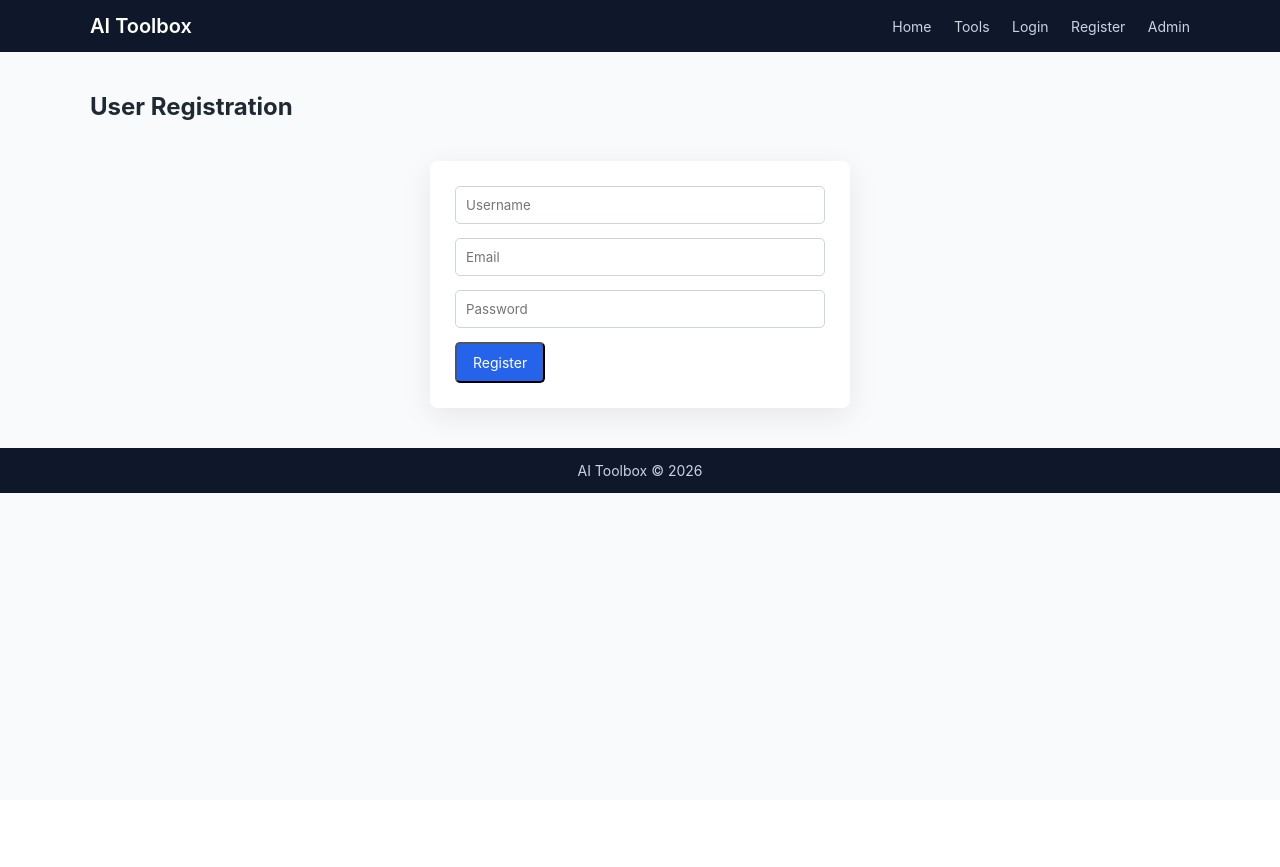
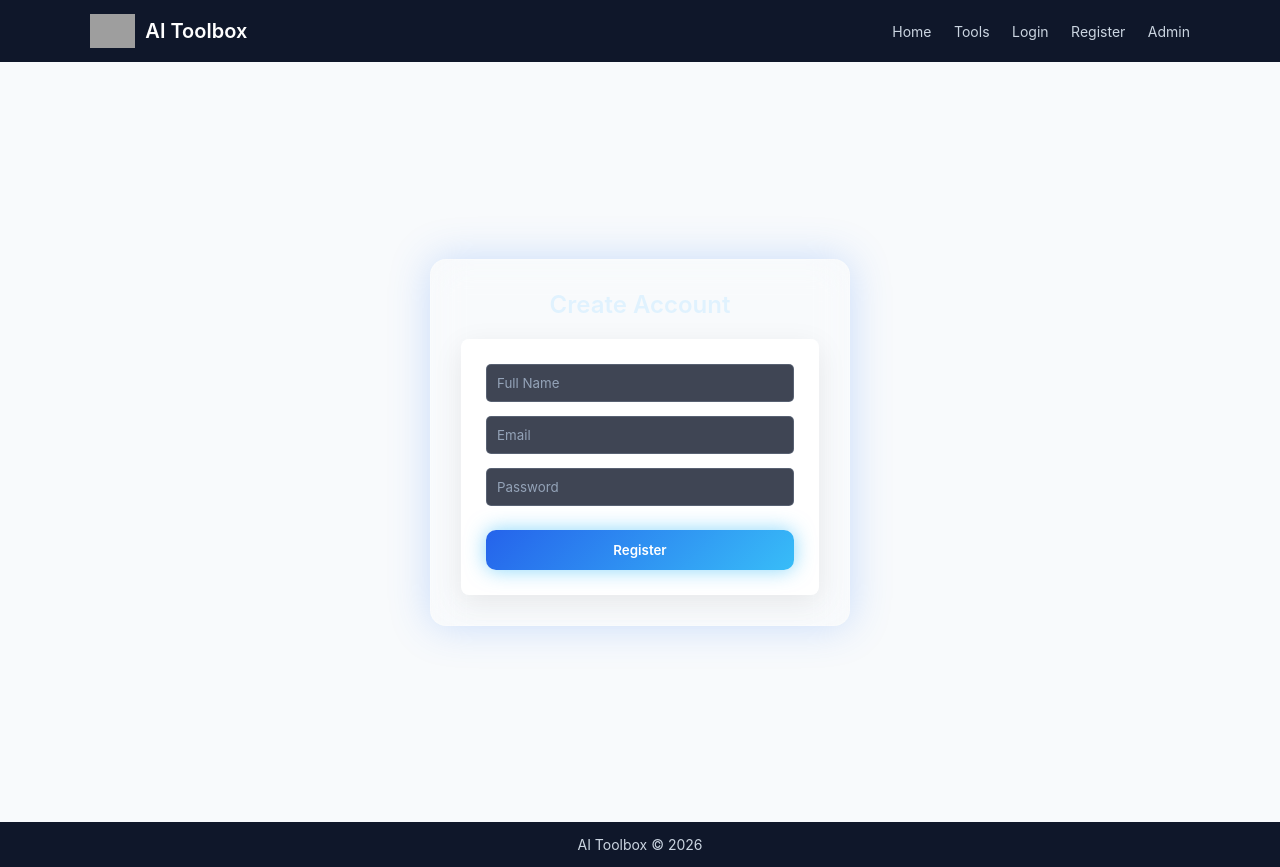
Before and after one commit to ai-toolbox-project/ai-toolbox, a Flask app: page /register in a window 1280 px wide. Before the commit the page ends 493 px from the top, so only its background shows below. Run offline with Flask 3, Linux system fonts and the light colour scheme; grey boxes are pictures that could not be loaded.

Commit message:
Added client logo to navbar

```diff
--- a/static/css/style.css
+++ b/static/css/style.css
@@ -1,3 +1,11 @@
+/* ===== TECH BACKGROUND ===== */
+body {
+    min-height: 100vh;
+    background: radial-gradient(circle at top, #0f172a, #020617);
+    color: #e5e7eb;
+}
+
+
 /* ===== RESET ===== */
 * {
     margin: 0;
@@ -54,6 +62,25 @@ body {
     background: #2563eb;
     color: white !important;
 }
+
+/* ===== LOGO AREA ===== */
+.logo-area {
+    display: flex;
+    align-items: center;
+    gap: 10px;
+}
+
+.logo-area img {
+    height: 34px;
+    width: auto;
+}
+
+.logo-area span {
+    color: #ffffff;
+    font-size: 20px;
+    font-weight: 600;
+}
+
 
 /* ===== PAGE CONTENT ===== */
 .page-content {
@@ -189,3 +216,125 @@ th {
     color: #991b1b;
     border: 1px solid #fecaca;
 }
+
+/* ===== AUTH CONTAINER ===== */
+.auth-wrapper {
+    min-height: calc(100vh - 120px);
+    display: flex;
+    justify-content: center;
+    align-items: center;
+}
+
+/* ===== GLASS CARD ===== */
+.auth-card {
+    width: 420px;
+    padding: 30px;
+    border-radius: 16px;
+    background: rgba(255, 255, 255, 0.08);
+    backdrop-filter: blur(18px);
+    -webkit-backdrop-filter: blur(18px);
+    border: 1px solid rgba(255, 255, 255, 0.2);
+    box-shadow: 0 0 40px rgba(59, 130, 246, 0.25);
+}
+
+/* ===== AUTH TITLE ===== */
+.auth-card h2 {
+    text-align: center;
+    margin-bottom: 20px;
+    font-weight: 600;
+    color: #e0f2fe;
+}
+
+/* ===== INPUTS ===== */
+.auth-card input {
+    background: rgba(15, 23, 42, 0.8);
+    border: 1px solid rgba(148, 163, 184, 0.3);
+    color: #e5e7eb;
+}
+
+.auth-card input::placeholder {
+    color: #94a3b8;
+}
+
+.auth-card input:focus {
+    outline: none;
+    border-color: #38bdf8;
+    box-shadow: 0 0 10px rgba(56, 189, 248, 0.6);
+}
+
+/* ===== GLOW BUTTON ===== */
+.auth-card button {
+    width: 100%;
+    margin-top: 10px;
+    background: linear-gradient(135deg, #2563eb, #38bdf8);
+    border: none;
+    padding: 12px;
+    border-radius: 10px;
+    font-weight: 600;
+    color: white;
+    cursor: pointer;
+    box-shadow: 0 0 20px rgba(56, 189, 248, 0.6);
+}
+
+.auth-card button:hover {
+    transform: translateY(-2px);
+    box-shadow: 0 0 35px rgba(56, 189, 248, 0.9);
+}
+
+/* ===== HOME TECH BACKGROUND ===== */
+.home-hero {
+    background:
+        radial-gradient(circle at top, #e0f2fe, #f8fafc),
+        url("/static/images/tech-bg.svg");
+    background-size: cover;
+    background-repeat: no-repeat;
+    padding: 80px 0 60px;
+}
+
+/* ===== CATEGORY GRID ===== */
+.category-grid {
+    display: grid;
+    grid-template-columns: repeat(auto-fit, minmax(420px, 1fr));
+    gap: 24px;
+    margin-top: 40px;
+}
+
+/* ===== CATEGORY CARD ===== */
+.category-card {
+    display: flex;
+    gap: 20px;
+    align-items: center;
+    background: white;
+    padding: 22px;
+    border-radius: 18px;
+    box-shadow: 0 15px 35px rgba(0,0,0,0.08);
+    transition: transform 0.2s ease, box-shadow 0.2s ease;
+}
+
+.category-card:hover {
+    transform: translateY(-4px);
+    box-shadow: 0 20px 45px rgba(0,0,0,0.12);
+}
+
+.category-icon {
+    width: 90px;
+    height: 90px;
+    flex-shrink: 0;
+}
+
+.category-icon img {
+    width: 100%;
+    height: 100%;
+    object-fit: contain;
+}
+
+.category-content h3 {
+    margin-bottom: 8px;
+    color: #0f172a;
+}
+
+.category-content p {
+    font-size: 14px;
+    color: #475569;
+    margin-bottom: 10px;
+}
--- a/templates/base.html
+++ b/templates/base.html
@@ -13,7 +13,11 @@
     <!-- NAVBAR -->
     <nav class="navbar">
         <div class="container nav-flex">
-            <div class="logo">AI Toolbox</div>
+            <div class="logo-area">
+    <img src="{{ url_for('static', filename='images/logo.png') }}" alt="AI Toolbox Logo">
+    <span>AI Toolbox</span>
+</div>
+
             <div class="nav-links">
 
     <a href="/">Home</a>
--- a/templates/register.html
+++ b/templates/register.html
@@ -1,14 +1,16 @@
 {% extends "base.html" %}
 
 {% block content %}
-<h2>User Registration</h2>
+<div class="auth-wrapper">
+    <div class="auth-card">
+        <h2>Create Account</h2>
 
-<div class="form-center">
-<form method="POST">
-    <input type="text" name="username" placeholder="Username" required>
-    <input type="email" name="email" placeholder="Email" required>
-    <input type="password" name="password" placeholder="Password" required>
-    <button class="btn">Register</button>
-</form>
+        <form method="POST">
+            <input type="text" name="username" placeholder="Full Name" required>
+            <input type="email" name="email" placeholder="Email" required>
+            <input type="password" name="password" placeholder="Password" required>
+            <button>Register</button>
+        </form>
+    </div>
 </div>
 {% endblock %}
```
Also changed, not shown: templates/admin_login.html (+9 -9 lines), templates/index.html (+48 -23 lines), templates/login.html (+9 -7 lines), static/images/business.png (added), static/images/coding.png (added), static/images/design.png (added), static/images/education.png (added), static/images/healthcare.png (added), 1 other file.
